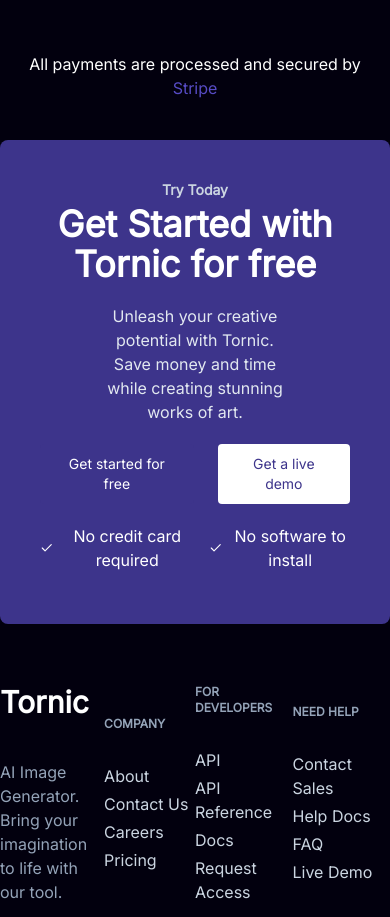
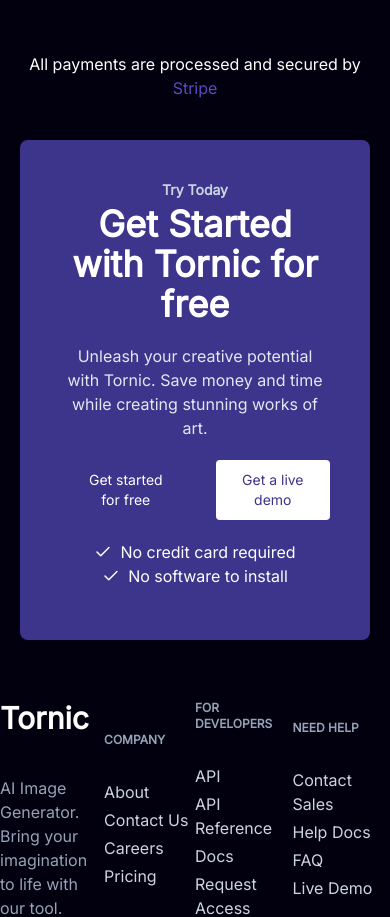
Before and after one commit to francisamidu/landing-page, a React (Vite) app: page / in a window 390 px wide. Shown: the part 5694-6611 px from the top of the page. Built offline with nearby package versions, Linux system fonts and the light colour scheme.

Commit message:
UI tweaks

```diff
--- a/src/components/Cta.tsx
+++ b/src/components/Cta.tsx
@@ -5,7 +5,7 @@
 
 const Cta = () => {
   return (
-    <section className="py-5">
+    <section className="p-5 md:py-5">
       <div className="rounded-lg bg-purplish-700 p-10 text-center">
         <h1 className="mb-1 text-sm font-bold capitalize text-slate-300">
           Try today
@@ -13,7 +13,7 @@
         <h2 className="text-4xl font-bold">
           Get Started with {shared.name} for free
         </h2>
-        <p className="my-5 mx-auto w-3/5 text-slate-200">
+        <p className="my-5 mx-auto text-slate-200 md:w-3/5">
           Unleash your creative potential with {shared.name}. Save money and
           time while creating stunning works of art.
         </p>
@@ -27,12 +27,12 @@
             text="Get a live demo"
           />
         </div>
-        <div className="my-3 flex flex-row items-center justify-center">
-          <div className="mr-2 flex flex-row items-center">
+        <div className="my-3 flex flex-col items-center justify-center md:flex-row">
+          <div className="flex flex-row items-center md:mr-2">
             <Check color="#fff" size={18} />
             <span className="ml-2 text-white">No credit card required</span>
           </div>
-          <div className="ml-2 flex flex-row items-center">
+          <div className="flex flex-row items-center md:ml-2">
             <Check color="#fff" size={18} />
             <span className="ml-2 text-white">No software to install</span>
           </div>
```
